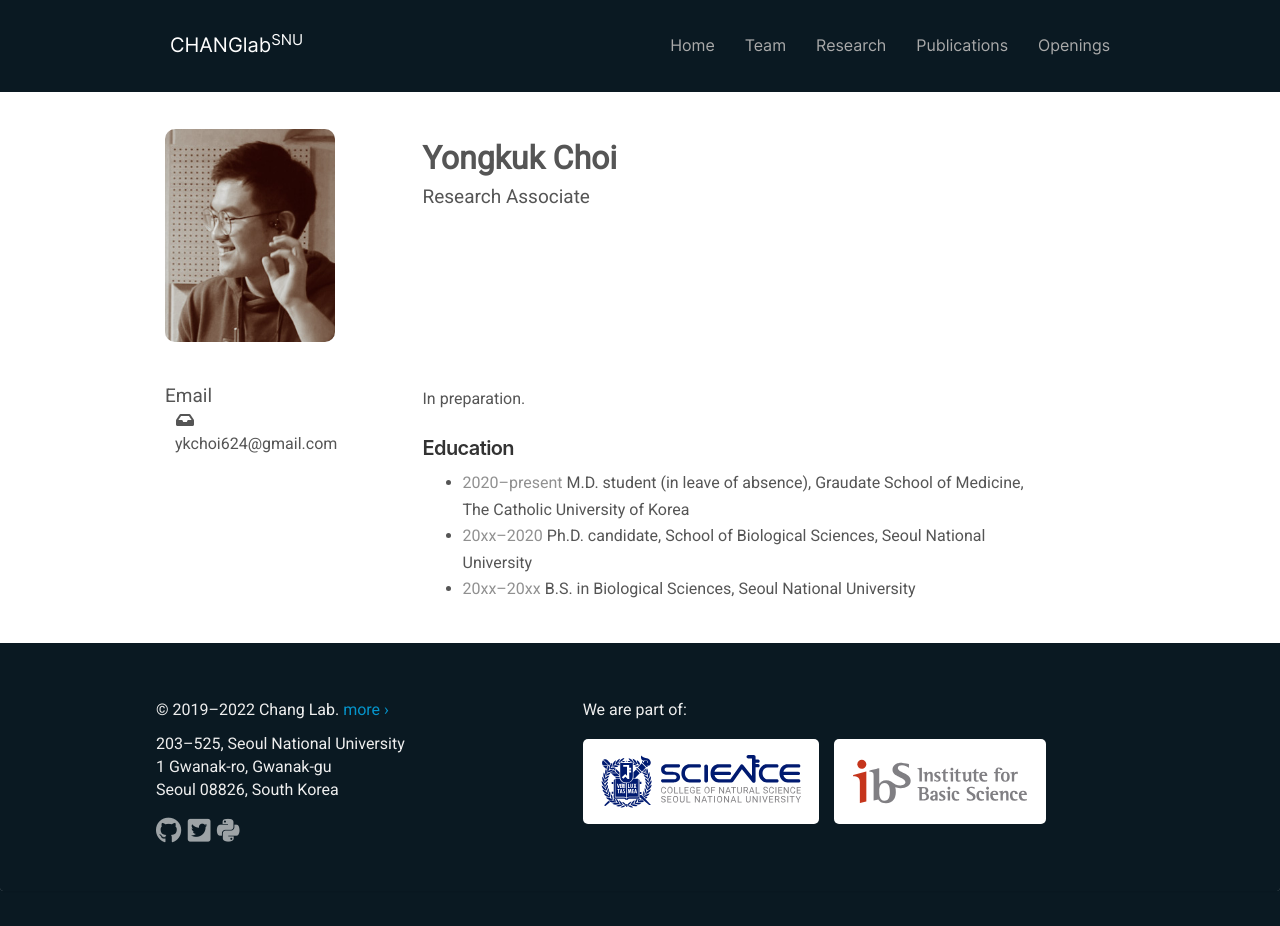
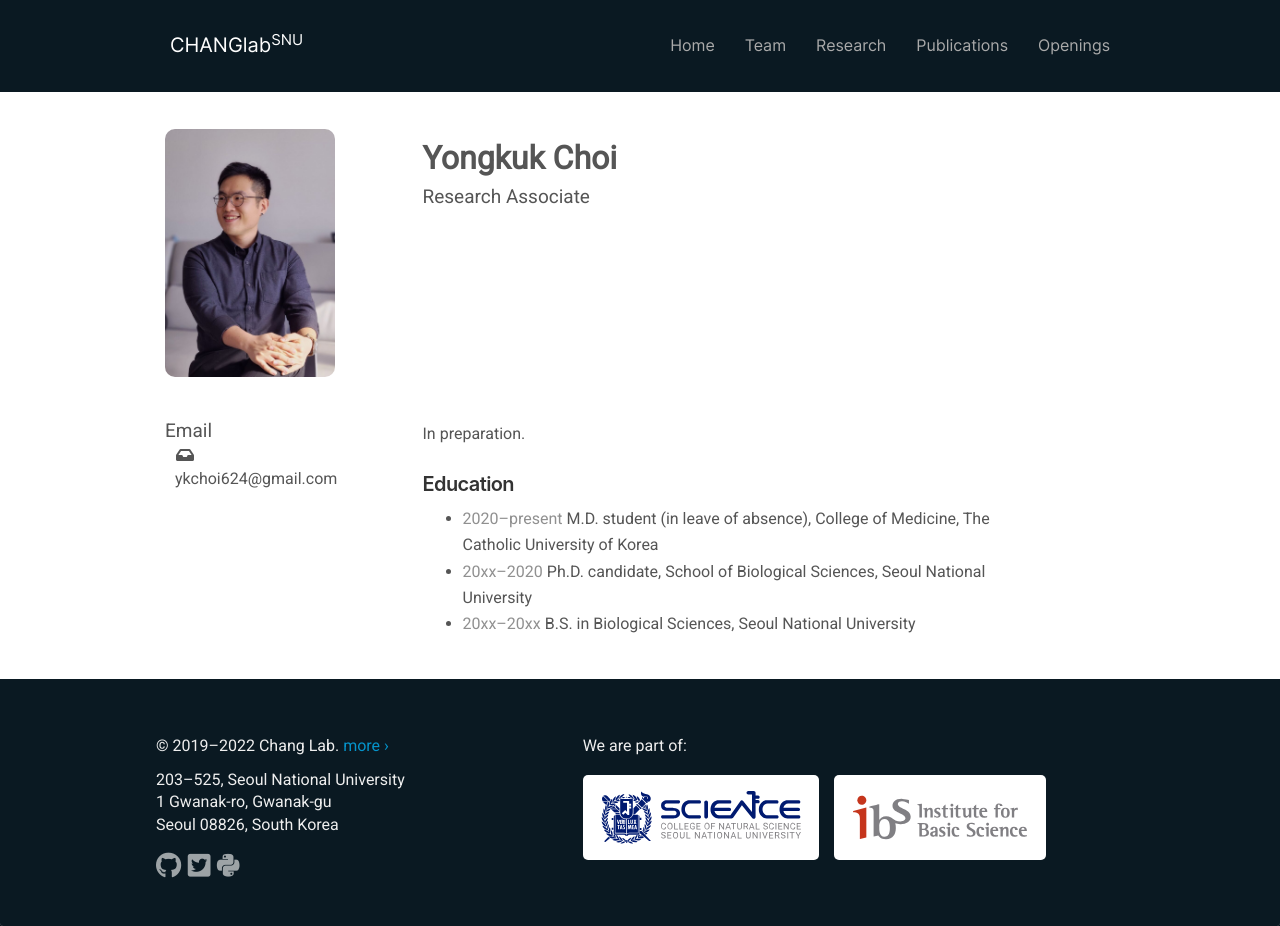
Before and after one commit to ChangLabSNU/ChangLabSNU.github.io, a Jekyll site: the page built from _pages/team/yongkuk-choi.md, in a window 1280 px wide and 926 px high. Built offline with Jekyll 4.4.1, drawn with Linux system fonts in a browser that asks for light colours; nearby versions of some CDN libraries; some web fonts are replaced.

Commit message:
Updated ykchoi's profile

```diff
--- a/_pages/team/yongkuk-choi.md
+++ b/_pages/team/yongkuk-choi.md
@@ -18,7 +18,7 @@ In preparation.
 #### Education
 
 <ul class="chronological">
-  <li><span>2020–present</span> M.D. student (in leave of absence), Graudate School of Medicine, The Catholic University of Korea</li>
+  <li><span>2020–present</span> M.D. student (in leave of absence), College of Medicine, The Catholic University of Korea</li>
   <li><span>20xx–2020</span> Ph.D. candidate, School of Biological Sciences, Seoul National University</li>
   <li><span>20xx–20xx</span> B.S. in Biological Sciences, Seoul National University</li>
 </ul>
```
Also changed, not shown: images/members/Profile.jpeg (deleted), images/members/ykchoi-thumb.jpg, 3 other files.
